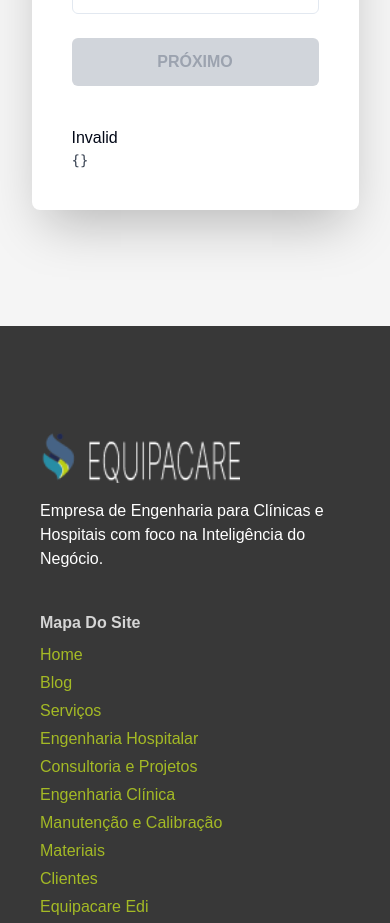
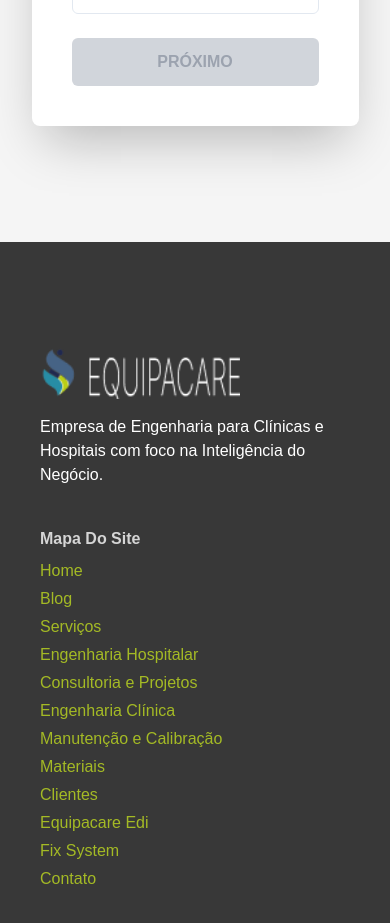
Before and after one commit to eliasacneto/web-cme, a React (Vite) app: page / in a window 390 px wide. Shown: the part 3800-4723 px from the top of the page. Built offline with nearby package versions, Linux system fonts and the light colour scheme.

Commit message:
form margin adjusted on mobile and lg screens

```diff
--- a/src/components/stepForm.tsx
+++ b/src/components/stepForm.tsx
@@ -658,10 +658,10 @@ const StepForm: React.FC = () => {
               </button>
             </section>
           )}
-          <p className="mt-10">{isValid ? "Valid" : "Invalid"}</p>
+          {/* <p className="mt-10">{isValid ? "Valid" : "Invalid"}</p>
           <pre className="text-sm text-gray-700">
             {JSON.stringify(watch(), null, 2)}
-          </pre>
+          </pre> */}
         </form>
       </div>
     </div>
```
